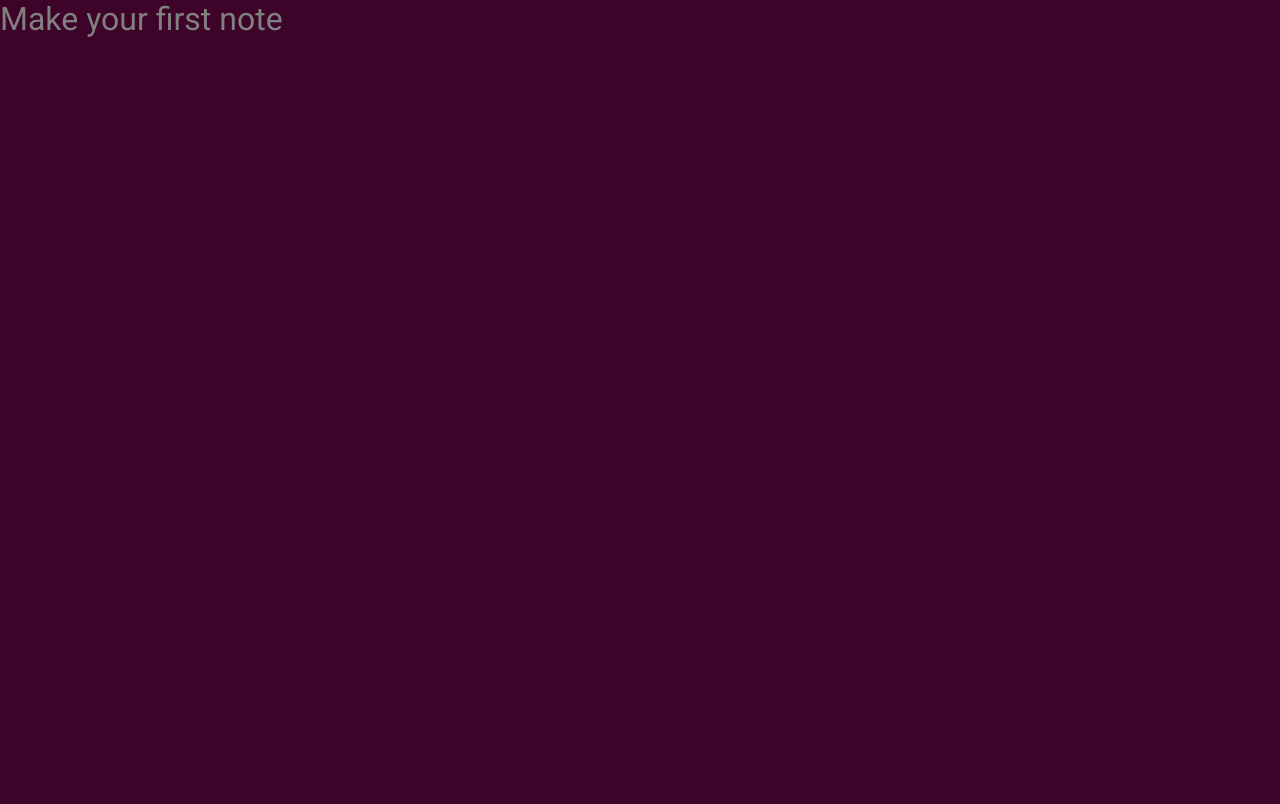
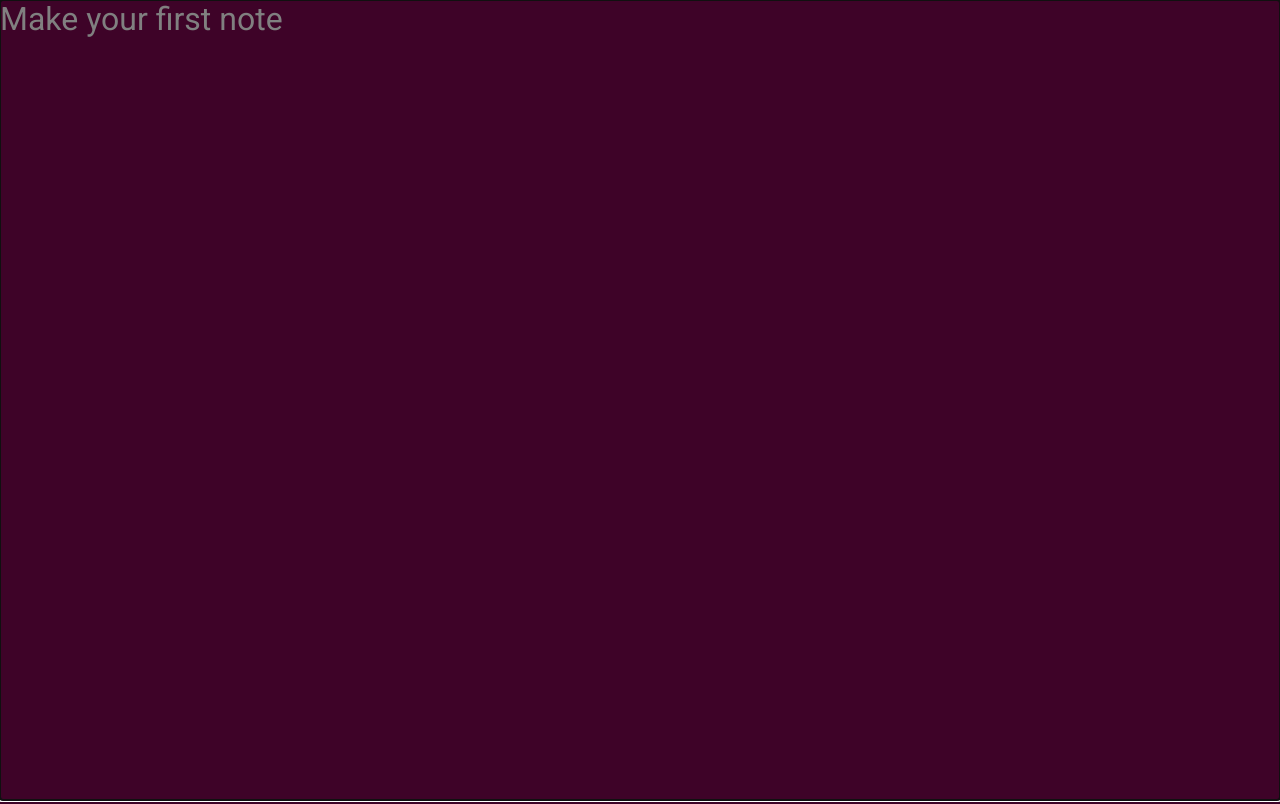
Before and after one commit to Lamzin/lamzin.github.io, a plain HTML site: page index.html in a window 1280 px wide. Drawn offline with Linux system fonts and the light colour scheme.

Commit message:
add autofocus to textarea
Add autofocus on page load to textarea.

```diff
--- a/index.html
+++ b/index.html
@@ -12,6 +12,6 @@
   <body>
     <script src="/script.js"></script>
 
-    <textarea id="mainTextArea" placeholder="Make your first note"></textarea>
+    <textarea id="mainTextArea" placeholder="Make your first note" autofocus></textarea>
   </body>
 </html>
```
